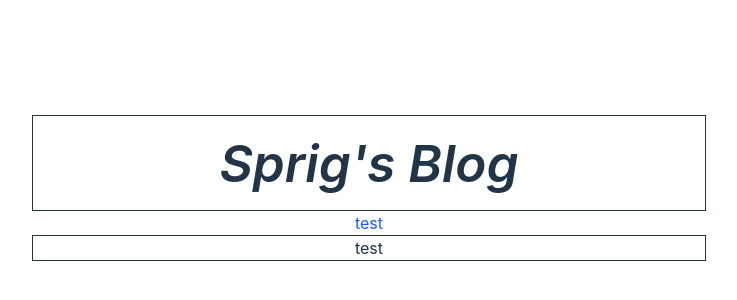
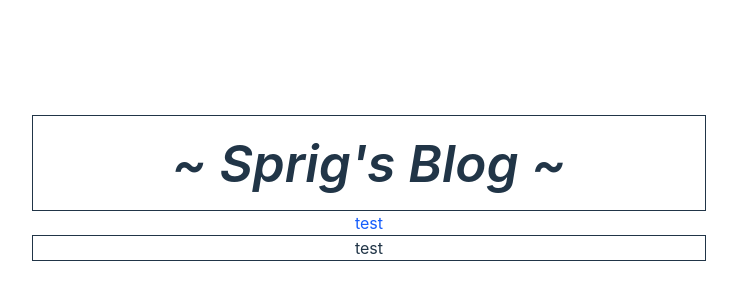
Before and after one commit to Sprigazalea/Blog-Website, a React (Vite) app: page / in a window 1280 px wide. Shown: the part 212-512 px from the top of the page, without its empty margins (271-1008 px from the left). Built offline with nearby package versions, Linux system fonts and the light colour scheme.

Commit message:
added ~ to h1

```diff
--- a/src/App.tsx
+++ b/src/App.tsx
@@ -4,7 +4,7 @@ function App() {
   return (
     <div>
       <header className='flex items-center w-24 h-24 border border-solid border-white-600 w-auto'>
-        <h1 className='font-semibold w-2xl m-0 italic'>Sprig's Blog</h1>
+        <h1 className='font-semibold w-2xl m-0 italic'>~ Sprig's Blog ~</h1>
       </header>
       <p className='text-blue-600'>test</p>
       <div className='w-90% h-auto border border-solid border-white-600' id='previews'>test</div>
```
